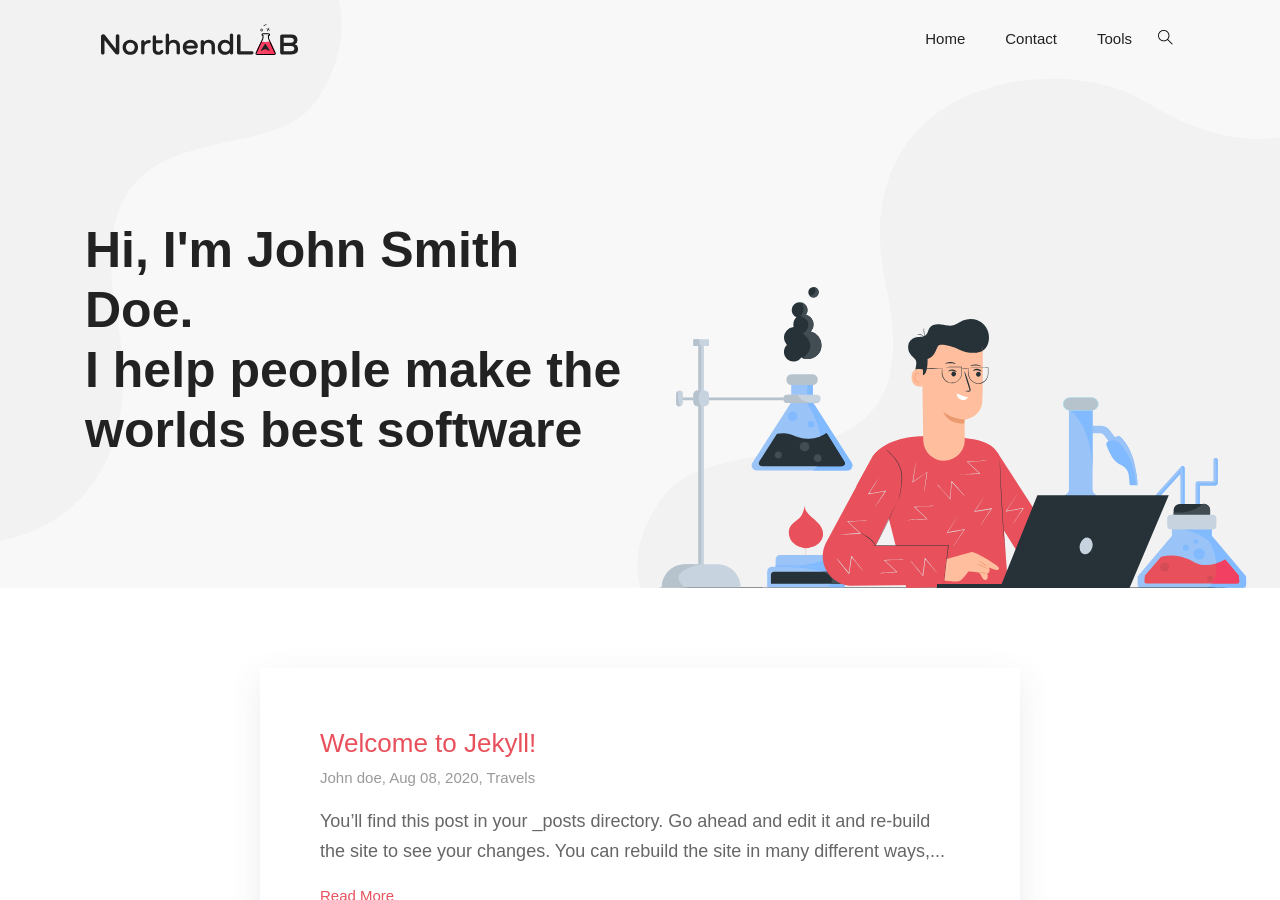
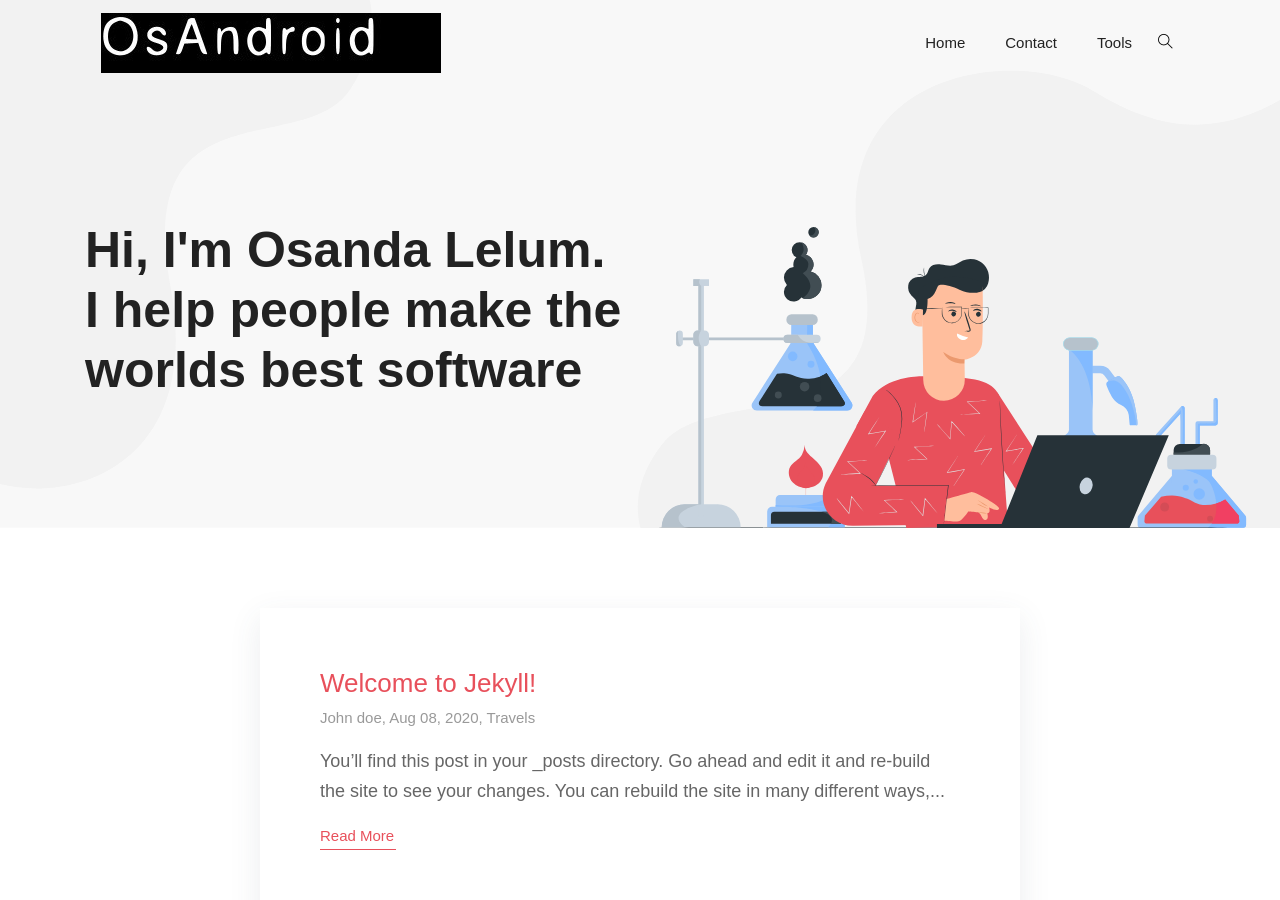
Before and after one commit to OsandaLelum/Jekylle, a Jekyll site: the page built from index.html, in a window 1280 px wide and 900 px high. Built offline with Jekyll 4.4.1, drawn with Linux system fonts in a browser that asks for light colours; some web fonts are replaced; the list of posts is cut into pages by our own code.

Commit message:
Web Done

```diff
--- a/_data/homepage.yml
+++ b/_data/homepage.yml
@@ -1,7 +1,7 @@
 ####################### banner #######################################
 banner:
   enable: true
-  title: "Hi, I'm John Smith Doe. <br> I help people make the  worlds best software"
+  title: "Hi, I'm Osanda Lelum. <br> I help people make the  worlds best software"
   image: "/assets/images/banner/illustration.svg"
   bg_image: "/assets/images/banner/banner-bg.svg"
 
--- a/_data/parameters.yml
+++ b/_data/parameters.yml
@@ -26,7 +26,7 @@ menu:
 ######################### Default Parameters ###########################
 
 # logo
-logo: "/assets/images/logo.svg"
+logo: "/assets/images/logo.jpg"
 # meta data
 author: "Osanda Lelum"
 description: "This is meta description"
```
Also changed, not shown: assets/images/logo.jpg (added), assets/images/logo.svg (deleted), assets/images/logo1.svg (added).
